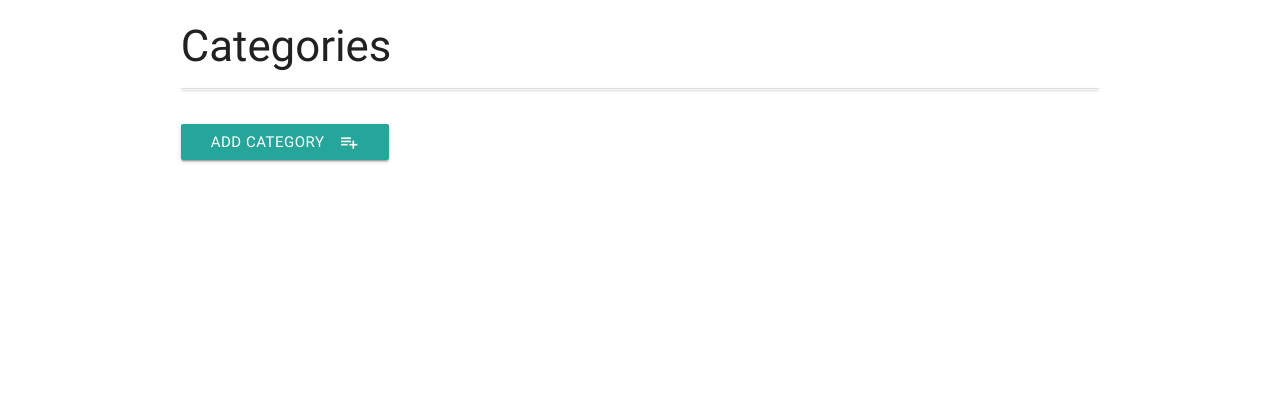
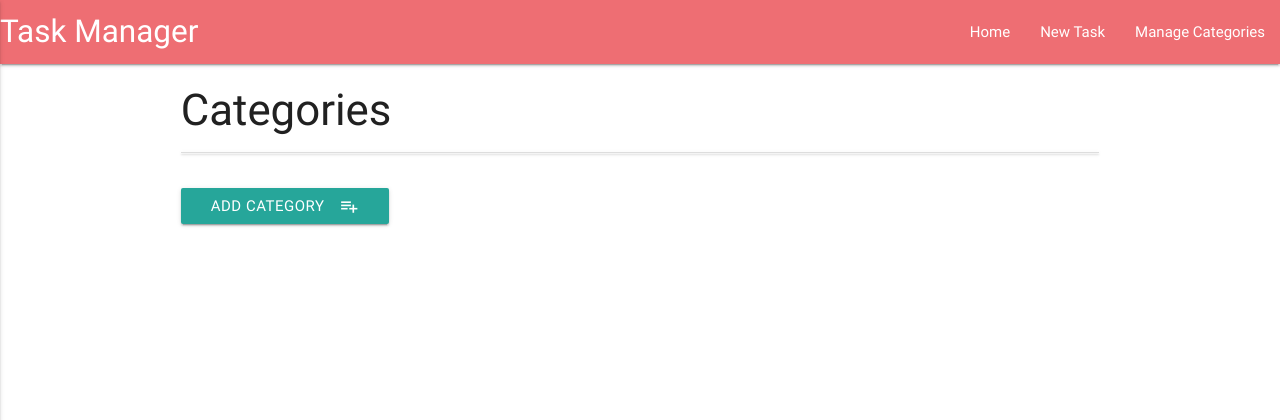
Before and after one commit to luigilangella/task-manager, a Flask app: page /get_categories in a window 1280 px wide. Shown: the top 420 px of the page. Run offline with Flask 2, Linux system fonts and the light colour scheme; data that the repository does not hold is empty; some libraries are stand-ins or nearby versions.

Commit message:
added navbar and app complete

```diff
--- a/templates/base.html
+++ b/templates/base.html
@@ -8,6 +8,26 @@
 </head>
 
 <body>
+    <header>
+        <nav>
+            <div class="nav-wrapper">
+                <a href="{{url_for('get_tasks')}}" class="brand-logo">Task Manager</a>
+                <a href="#" data-activates="mobile-demo" class="button-collapse"><i class="material-icons">menu</i></a>
+                <ul id="nav-mobile" class="right hide-on-med-and-down">
+                    <li><a href="{{url_for('get_tasks')}}">Home</a></li>
+                    <li><a href="{{url_for('add_task')}}">New Task</a></li>
+                    <li><a href="{{url_for('get_categories')}}">Manage Categories</a></li>
+                </ul>
+                <ul class="side-nav" id="mobile-demo">
+                    <li><a href="{{url_for('get_tasks')}}">Home</a></li>
+                    <li><a href="{{url_for('add_task')}}">New Task</a></li>
+                    <li><a href="{{url_for('get_categories')}}">Manage Categories</a></li>
+                </ul>
+            </div>
+        </nav>
+
+
+    </header>
     <div class="container"> {% block content %} {% endblock %}</div>
 
     <script src="https://cdnjs.cloudflare.com/ajax/libs/jquery/3.2.1/jquery.min.js"></script>
@@ -16,6 +36,7 @@
         $(document).ready(function() {
             $('.collapsible').collapsible();
             $('select').material_select();
+            $(".button-collapse").sideNav();
         });
 
         $('.datepicker').pickadate({
--- a/templates/categories.html
+++ b/templates/categories.html
@@ -10,7 +10,7 @@
                 <a href="{{url_for('delete_category', category_id=category._id)}}" class="waves-effect waves-light btn btn-small">Del</a>
                 <a href="{{url_for('edit_category', category_id=category._id)}}" class="waves-effect waves-light btn btn-small blue">Edit</a>
 
-                <div class="task_header">
+                <div class="task_header col s9">
                     <strong>{{category.category_name}}</strong>
                 </div>
             </div>
```
